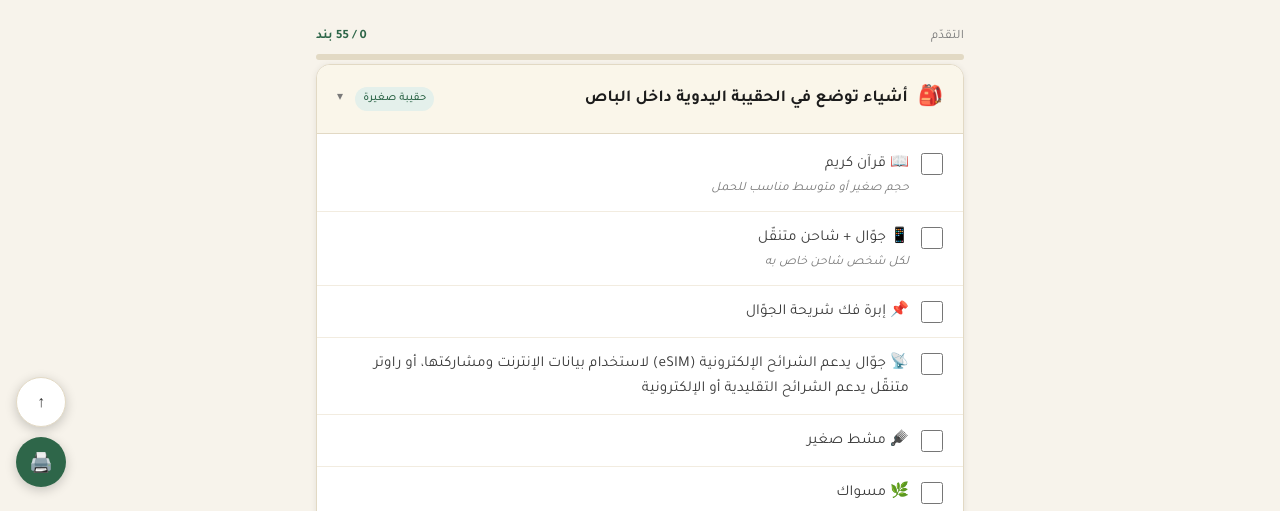
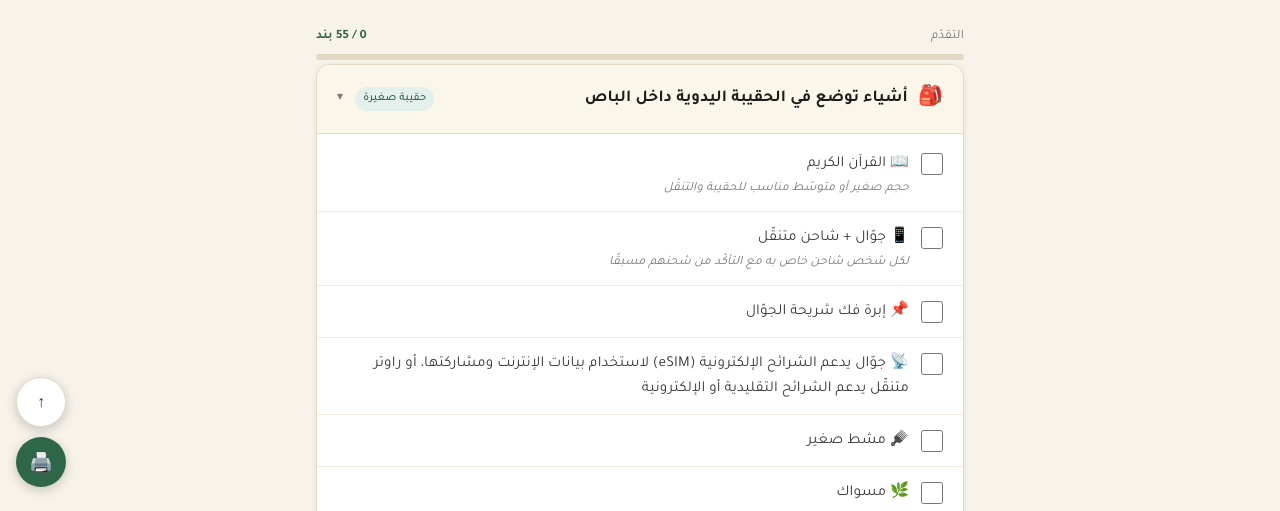
Before and after one commit to MrAliAlnasser/thinkingarea, a plain HTML site: page travel_items.html in a window 1280 px wide. Shown: the part 289-800 px from the top of the page. Drawn offline with Linux system fonts and the light colour scheme.

Commit message:
Update travel items and notes for clarity

```diff
--- a/travel_items.html
+++ b/travel_items.html
@@ -627,8 +627,8 @@
     </div>
     <div class="section-body">
       <ul class="items-list">
-        <li class="item"><input type="checkbox" id="i01" /><label for="i01" class="item-label">📖 قرآن كريم <span class="note">حجم صغير أو متوسط مناسب للحمل</span></label></li>
-        <li class="item"><input type="checkbox" id="i02" /><label for="i02" class="item-label">📱 جوّال + شاحن متنقّل <span class="note">لكل شخص شاحن خاص به</span></label></li>
+        <li class="item"><input type="checkbox" id="i01" /><label for="i01" class="item-label">📖 القرآن الكريم <span class="note">حجم صغير أو متوسّط مناسب للحقيبة والتنقّل</span></label></li>
+        <li class="item"><input type="checkbox" id="i02" /><label for="i02" class="item-label">📱 جوّال + شاحن متنقّل <span class="note">لكل شخص شاحن خاص به مع التأكّد من شحنهم مسبقًا</span></label></li>
         <li class="item"><input type="checkbox" id="i03" /><label for="i03" class="item-label">📌 إبرة فك شريحة الجوّال</label></li>
         <li class="item"><input type="checkbox" id="i04" /><label for="i04" class="item-label">📡 جوّال يدعم الشرائح الإلكترونية (eSIM) لاستخدام بيانات الإنترنت ومشاركتها، أو راوتر متنقّل يدعم الشرائح التقليدية أو الإلكترونية</label></li>
         <li class="item"><input type="checkbox" id="i05" /><label for="i05" class="item-label">🪮 مشط صغير</label></li>
@@ -788,7 +788,7 @@
     <ul class="notes-list">
       <li>إطفاء الدينمو (مضخّة الماء)</li>
       <li>إغلاق الماء من الخارج</li>
-      <li>إعطاء مفتاح المنزل لأحد أفراد الأهل للاطمئنان على سلامته</li>
+      <li>تسليم نسخة من مفتاح المنزل لأحد أفراد الأسرة لتفقّد المنزل أثناء فترة السفر</li>
       <li>إحكام إغلاق الغرف التي تحتوي على أشياء ثمينة</li>
     </ul>
   </div>
```
